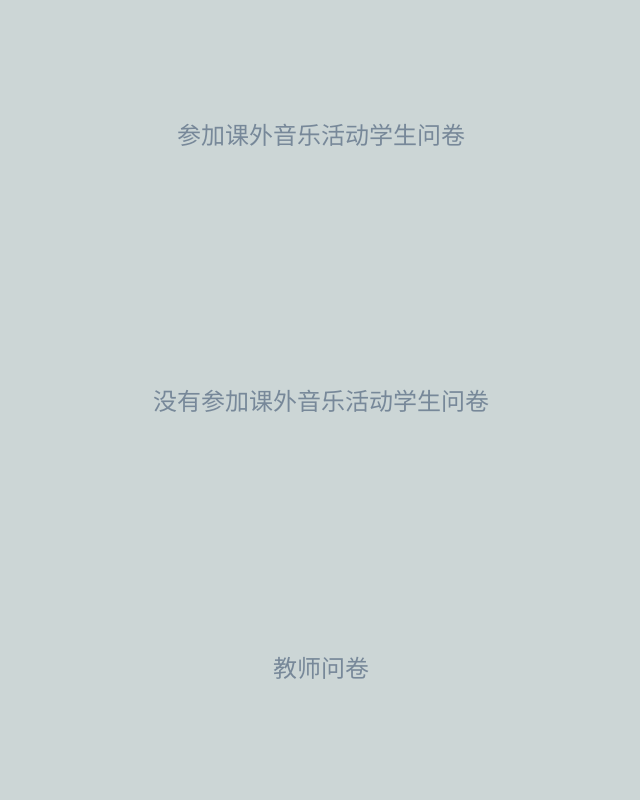
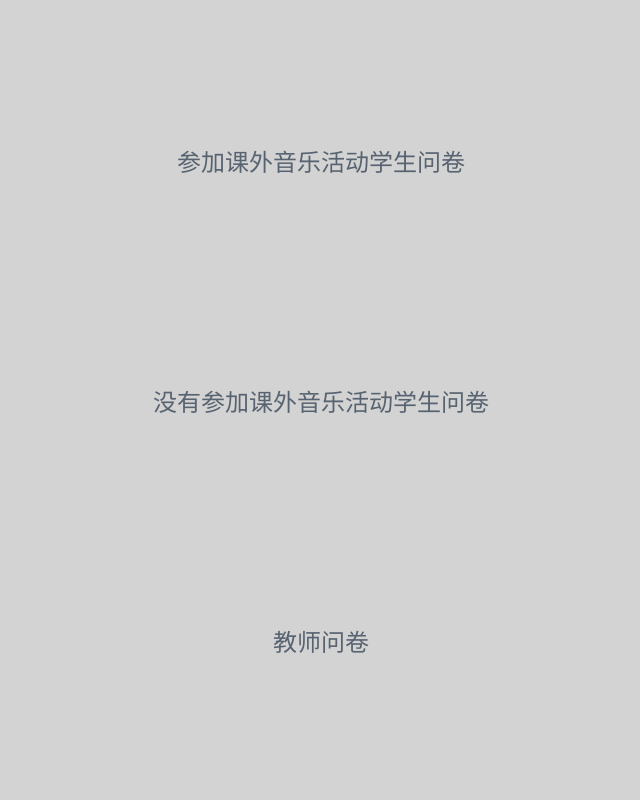
Before and after one commit to shiloz/shiloz-code, a plain HTML site: page index.html in a window 1280 px wide. Shown: the whole page, without its empty margins (319-959 px from the left). Drawn offline with Linux system fonts and the light colour scheme.

Commit message:
add flex and adjust button under a link

```diff
--- a/index.html
+++ b/index.html
@@ -1,57 +1,86 @@
 <!DOCTYPE html>
 <html lang="zh-Hans">
-
   <head>
-		<meta charset="UTF-8">
-		<meta http-equiv="X-UA-Compatible" content="IE=edge">
-		<meta name="viewport" content="width=device-width, initial-scale=1.0">
+    <meta charset="UTF-8" />
+    <meta http-equiv="X-UA-Compatible" content="IE=edge" />
+    <meta name="viewport" content="width=device-width, initial-scale=1.0" />
     <title>昌吉州小学课外音乐活动调查问卷</title>
     <!-- icons -->
-		<link rel="shortcut icon"
+    <link
+      rel="shortcut icon"
       href="https://cdn-icons.flaticon.com/png/512/2402/premium/2402443.png?token=exp=1637774069~hmac=5c95ca2359d9f049a4e8b0e0a6b016ed"
-			type="image/x-icon" />
+      type="image/x-icon"
+    />
     <style>
-			body{
+      body {
         height: 100vh;
         overflow: hidden;
         padding: 0%;
-margin: 0%;
-background-color: lightgray;
-			}
-a{
-	text-decoration: none;
-	color: lightslategray;
-	font-size: x-large;
-}
-button:hover>a{
-	text-decoration: none;
-	color: lightsalmon;
-	font-size: x-large;
+        background-color: lightgrey;
+        display: flex;
+        flex-direction: column;
+        align-items: center;
+        justify-content: space-evenly;
+        margin: auto;
       }
 
-button{
-	width: 100vw;
-	height: calc(100vh / 3);
-	background-color: rgba(153, 235, 235, 0.123);
-border-radius: 20px;
+      button {
+        align-content: center;
+        color: rgb(87, 99, 112);
+        font-size: x-large;
+        padding: 0% 5% 0% 5%;
+        width: 92vw;
+        height: 20vh;
+        background-color: lightgrey;
+        border-radius: 100px;
+        /* border-radius: 33% 67% 54% 46% / 46% 49% 51% 54% ; */
         border: none;
+        /* box-shadow: 0px 0px 6px 0px lightgrey; */
       }
-button:hover{
-	background-color: lightskyblue;
-border-color: rgba(245, 222, 179, 0.144);
-/* box-shadow: inset 1px 1px 20px 16px #eeeeee7a; */
+      a:hover > button {
+        /* text-decoration: none; */
+        /* width: 90vw; */
+        /* padding: 0%; */
+        /* height: 20vh; */
 
+        color: rgb(255, 255, 255);
+        text-shadow: -1px -1px 3px #55555573;
+        box-shadow: inset 0px 0px 5px 0px #5555552a;
+        font-size: x-large;
+        background-color: rgba(135, 206, 250, 0.541);
+        /* border-color: rgba(245, 222, 179, 0.144); */
+      }
+
+      a:hover > button::after {
+        text-shadow: none;
+        /* padding-top: 5px; */
+        font-size: medium;
+        font-weight: bold;
+        align-content: space-around;
+        color: rgb(61, 113, 255);
+        content: ">进行问卷调查";
       }
     </style>
   </head>
 
   <body>
-		<button><a href="	https://www.wjx.cn/wjx/design/previewmobile.aspx?activity=140241830&s=1
-	">参加课外音乐活动学生问卷</a></button>
+    <a
+      href="	https://www.wjx.cn/wjx/design/previewmobile.aspx?activity=140241830&s=1
+	"
+    >
+      <button>参加课外音乐活动学生问卷<br /></button
+    ></a>
 
-		<button><a href="https://www.wjx.cn/wjx/design/previewmobile.aspx?activity=140240079&s=1">没有参加课外音乐活动学生问卷</a></button>
+    <a
+      href="https://www.wjx.cn/wjx/design/previewmobile.aspx?activity=140240079&s=1"
+    >
+      <button>没有参加课外音乐活动学生问卷<br /></button
+    ></a>
 
-		<button><a href="https://www.wjx.cn/wjx/design/previewmobile.aspx?activity=140240022&s=1">教师问卷</a></button>
+    <a
+      href="https://www.wjx.cn/wjx/design/previewmobile.aspx?activity=140240022&s=1"
+    >
+      <button>教师问卷<br /></button
+    ></a>
   </body>
-
 </html>
```
Lines whose indentation alone changed are shown as unchanged.
